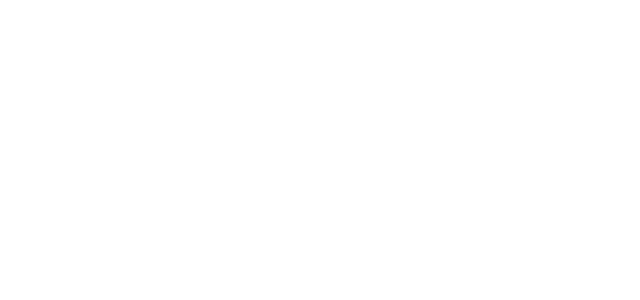
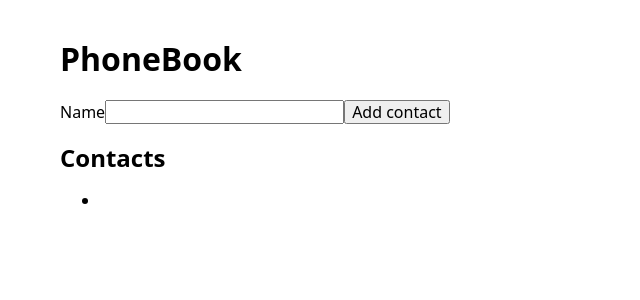
Before and after one commit to OksanaChorna/goit-react-hw-02-phonebook, a React (Create React App) app: page / in a window 1280 px wide. Shown: the top 300 px of the page, without its empty margins (0-640 px from the left). Built offline with nearby package versions, Linux system fonts and the light colour scheme.

Commit message:
Додано форму, прописано сабміт

```diff
--- a/package.json
+++ b/package.json
@@ -12,6 +12,7 @@
     "react": "^17.0.2",
     "react-dom": "^17.0.2",
     "react-scripts": "4.0.3",
+    "shortid": "^2.2.16",
     "web-vitals": "^1.1.1"
   },
   "scripts": {
--- a/src/App.js
+++ b/src/App.js
@@ -1,13 +1,57 @@
+import React, { Component } from "react";
 import Container from './components/Container';
-import './App.css';
 
-function App() {
-  return (
-    <div className="App">
+class App extends Component {
+  state = {
+  contacts: [],
+  name: ''
+  }
+
+  handleInputChange = event => {
+// console.log(event.target.value)
+    this.setState({ name: event.target.value })
+  }
+
+  handleChange = event => {
+    const { name, value } = event.target;
+    this.setState({[name]: value})
+  }
+
+  handleSubmit = event => {
+    event.preventDefault();
+    console.log(this.state);
+
+  }
+
+  render() {
+    return (
       <Container>
-      </Container>
-    </div>
-  );
+        <h1>PhoneBook</h1>
+
+        <form onSubmit={this.handleSubmit}>
+          <label htmlFor="">
+            Name
+            <input
+            type="text"
+            name="name"
+            pattern="^[a-zA-Zа-яА-Я]+(([' -][a-zA-Zа-яА-Я ])?[a-zA-Zа-яА-Я]*)*$"
+            title="Имя может состоять только из букв, апострофа, тире и пробелов. Например Adrian, Jacob Mercer, Charles de Batz de Castelmore d'Artagnan и т. п."
+            required
+            value={this.state.name}
+            onChange={this.handleChange}
+              />
+        </label>
+          <button type="submit">Add contact</button>
+        </form>
+        <div>
+          <h2>Contacts</h2>
+          <ul><li></li></ul>
+        </div>
+
+        </Container>
+    )
+  }
+
 }
 
 export default App;
--- a/src/components/Container/Container.module.css
+++ b/src/components/Container/Container.module.css
@@ -1,4 +1,5 @@
 .container {
   max-width: 1200px;
   margin: 0 auto;
+  padding: 20px;
 }
--- /dev/null
+++ b/src/components/PhoneBook/index.js
@@ -0,0 +1 @@
+export { default } from './PhoneBook';
--- a/src/index.css
+++ /dev/null
@@ -1,13 +0,0 @@
-body {
-  margin: 0;
-  font-family: -apple-system, BlinkMacSystemFont, 'Segoe UI', 'Roboto', 'Oxygen',
-    'Ubuntu', 'Cantarell', 'Fira Sans', 'Droid Sans', 'Helvetica Neue',
-    sans-serif;
-  -webkit-font-smoothing: antialiased;
-  -moz-osx-font-smoothing: grayscale;
-}
-
-code {
-  font-family: source-code-pro, Menlo, Monaco, Consolas, 'Courier New',
-    monospace;
-}
--- a/src/index.js
+++ b/src/index.js
@@ -1,7 +1,6 @@
 import React from 'react';
 import ReactDOM from 'react-dom';
 import 'modern-normalize/modern-normalize.css';
-import './index.css';
 import App from './App';
 
 ReactDOM.render(
```
Also changed, not shown: src/components/PhoneBook/PhoneBook.js (added, +10 -0 lines), src/components/PhoneBook/PhoneBook.module.css (added), 1 other file (tests, documents, lock files or other folders).
